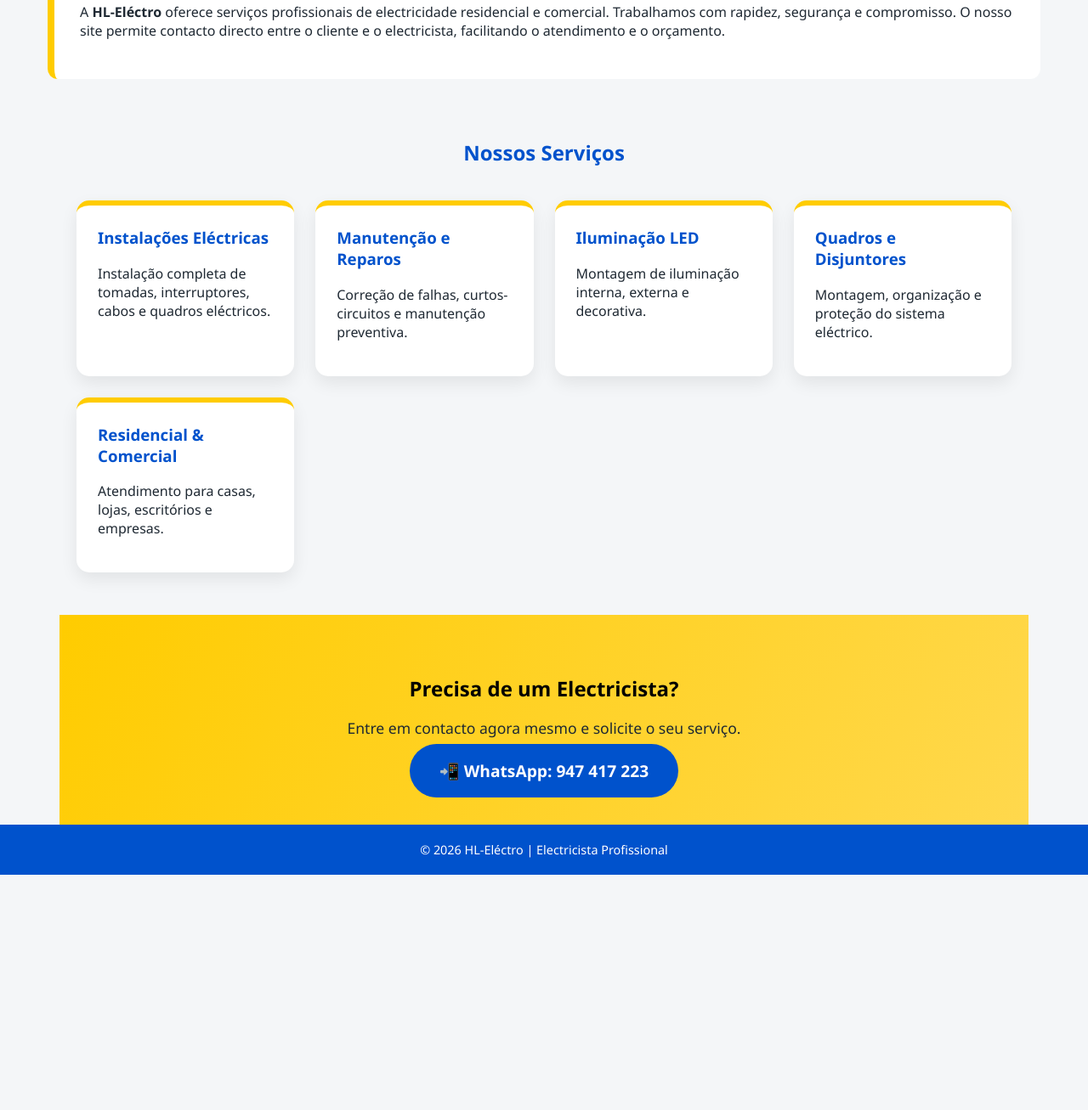
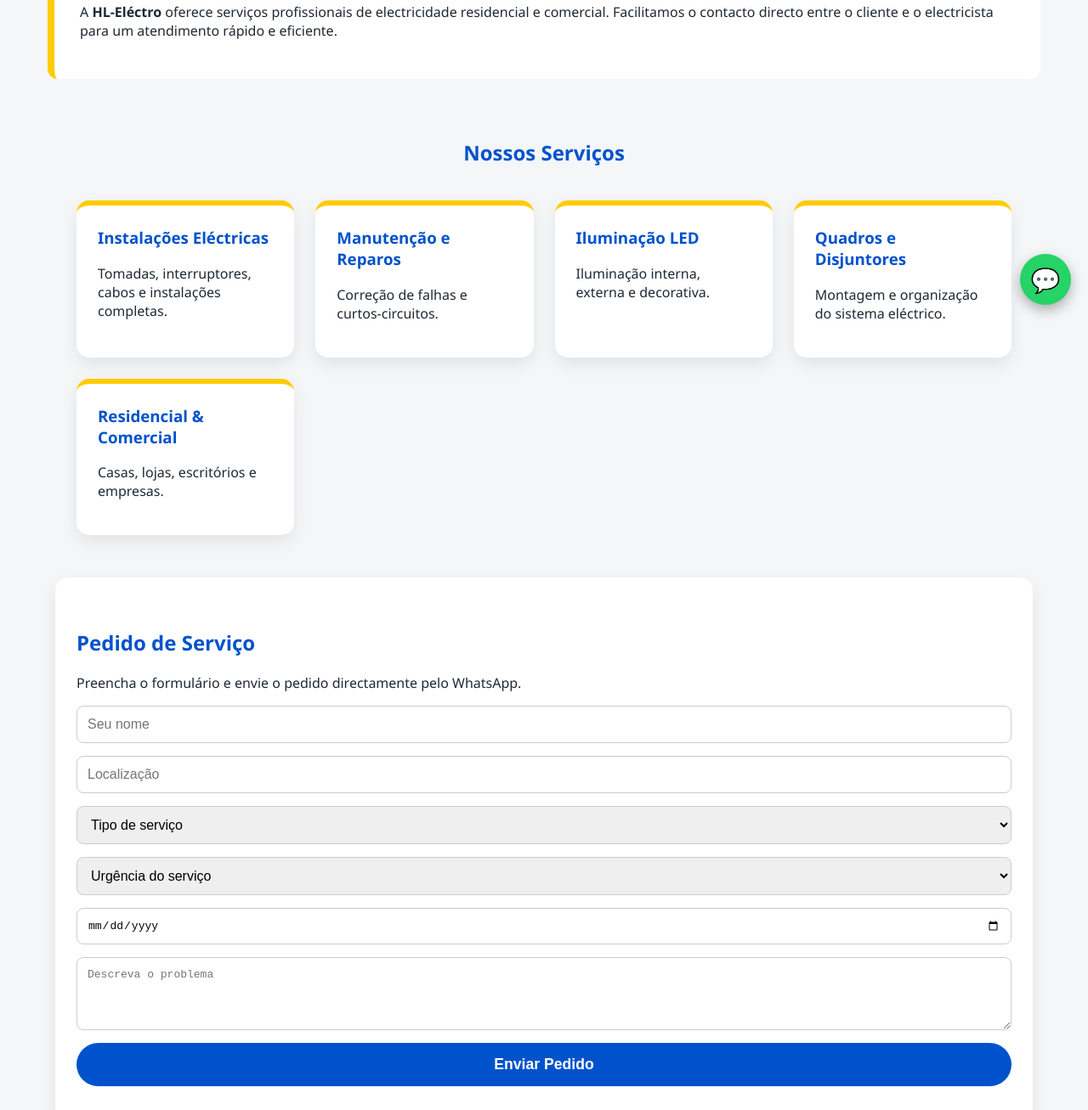
Before and after one commit to horcimatsubara-hub/hl-electro, a plain HTML site: page index.html in a window 1280 px wide. Shown: the part 421-1728 px from the top of the page at 85% size. Before the commit the page ends 1451 px from the top, so only its background shows below. Drawn offline with Linux system fonts and the light colour scheme.

Commit message:
Update index.html

```diff
--- a/index.html
+++ b/index.html
@@ -31,9 +31,7 @@
       margin: 0;
     }
 
-    header span {
-      color: var(--amarelo);
-    }
+    header span { color: var(--amarelo); }
 
     header p {
       margin-top: 15px;
@@ -65,15 +63,11 @@
       padding: 30px;
     }
 
-    .sobre h2 {
+    .sobre h2, .servicos h2, .formulario h2 {
       color: var(--azul);
     }
 
-    .servicos h2 {
-      text-align: center;
-      color: var(--azul);
-      margin-bottom: 40px;
-    }
+    .servicos h2 { text-align: center; margin-bottom: 40px; }
 
     .cards {
       display: grid;
@@ -87,42 +81,38 @@
       padding: 25px;
       box-shadow: 0 8px 20px rgba(0,0,0,0.08);
       border-top: 6px solid var(--amarelo);
-      transition: transform 0.3s;
     }
 
-    .card:hover {
-      transform: translateY(-6px);
+    .card h3 { color: var(--azul); margin-top: 0; }
+
+    .formulario {
+      background-color: white;
+      border-radius: 15px;
+      padding: 40px 25px;
+      box-shadow: 0 8px 20px rgba(0,0,0,0.08);
     }
 
-    .card h3 {
-      color: var(--azul);
-      margin-top: 0;
+    .formulario form {
+      display: grid;
+      gap: 15px;
     }
 
-    .cta {
-      background: linear-gradient(120deg, var(--amarelo), #ffd84d);
-      text-align: center;
-      padding: 50px 20px;
+    .formulario input, .formulario textarea, .formulario select {
+      padding: 12px;
+      border-radius: 8px;
+      border: 1px solid #ccc;
+      font-size: 1em;
     }
 
-    .cta h2 {
-      color: #000;
-      margin-bottom: 15px;
-    }
-
-    .cta p {
-      font-size: 1.1em;
-      margin-bottom: 25px;
-    }
-
-    .cta a {
+    .formulario button {
       background-color: var(--azul);
       color: white;
-      padding: 18px 35px;
-      border-radius: 50px;
-      font-size: 1.2em;
-      text-decoration: none;
+      border: none;
+      padding: 15px;
+      border-radius: 30px;
+      font-size: 1.1em;
       font-weight: bold;
+      cursor: pointer;
     }
 
     footer {
@@ -131,6 +121,25 @@
       text-align: center;
       padding: 20px;
       font-size: 0.9em;
+    }
+
+    /* BOTÃO FLUTUANTE WHATSAPP */
+    .whatsapp-float {
+      position: fixed;
+      bottom: 20px;
+      right: 20px;
+      background-color: #25d366;
+      color: white;
+      border-radius: 50%;
+      width: 60px;
+      height: 60px;
+      display: flex;
+      align-items: center;
+      justify-content: center;
+      font-size: 28px;
+      text-decoration: none;
+      box-shadow: 0 6px 15px rgba(0,0,0,0.3);
+      z-index: 1000;
     }
   </style>
 </head>
@@ -146,46 +155,67 @@
   <h2>Quem Somos</h2>
   <p>
     A <strong>HL-Eléctro</strong> oferece serviços profissionais de electricidade residencial e comercial.
-      Trabalhamos com rapidez, segurança e compromisso. O nosso site permite contacto directo entre o cliente
-      e o electricista, facilitando o atendimento e o orçamento.
+    Facilitamos o contacto directo entre o cliente e o electricista para um atendimento rápido e eficiente.
   </p>
 </section>
 
 <section class="servicos">
   <h2>Nossos Serviços</h2>
   <div class="cards">
-      <div class="card">
-        <h3>Instalações Eléctricas</h3>
-        <p>Instalação completa de tomadas, interruptores, cabos e quadros eléctricos.</p>
-      </div>
-      <div class="card">
-        <h3>Manutenção e Reparos</h3>
-        <p>Correção de falhas, curtos-circuitos e manutenção preventiva.</p>
-      </div>
-      <div class="card">
-        <h3>Iluminação LED</h3>
-        <p>Montagem de iluminação interna, externa e decorativa.</p>
-      </div>
-      <div class="card">
-        <h3>Quadros e Disjuntores</h3>
-        <p>Montagem, organização e proteção do sistema eléctrico.</p>
-      </div>
-      <div class="card">
-        <h3>Residencial & Comercial</h3>
-        <p>Atendimento para casas, lojas, escritórios e empresas.</p>
-      </div>
+    <div class="card"><h3>Instalações Eléctricas</h3><p>Tomadas, interruptores, cabos e instalações completas.</p></div>
+    <div class="card"><h3>Manutenção e Reparos</h3><p>Correção de falhas e curtos-circuitos.</p></div>
+    <div class="card"><h3>Iluminação LED</h3><p>Iluminação interna, externa e decorativa.</p></div>
+    <div class="card"><h3>Quadros e Disjuntores</h3><p>Montagem e organização do sistema eléctrico.</p></div>
+    <div class="card"><h3>Residencial & Comercial</h3><p>Casas, lojas, escritórios e empresas.</p></div>
   </div>
 </section>
 
-  <section class="cta">
-    <h2>Precisa de um Electricista?</h2>
-    <p>Entre em contacto agora mesmo e solicite o seu serviço.</p>
-    <a href="https://wa.me/244947417223" target="_blank">📲 WhatsApp: 947 417 223</a>
+<section class="formulario">
+  <h2>Pedido de Serviço</h2>
+  <p>Preencha o formulário e envie o pedido directamente pelo WhatsApp.</p>
+  <form onsubmit="enviarWhatsApp(event)">
+    <input type="text" id="nome" placeholder="Seu nome" required />
+    <input type="text" id="local" placeholder="Localização" required />
+    <select id="servico" required>
+      <option value="">Tipo de serviço</option>
+      <option>Instalação eléctrica</option>
+      <option>Reparo / Manutenção</option>
+      <option>Iluminação</option>
+      <option>Quadros e disjuntores</option>
+    </select>
+
+    <select id="urgencia" required>
+      <option value="">Urgência do serviço</option>
+      <option>Urgente</option>
+      <option>Normal</option>
+    </select>
+
+    <input type="date" id="data" required />
+    <textarea id="mensagem" rows="4" placeholder="Descreva o problema" required></textarea>
+    <button type="submit">Enviar Pedido</button>
+  </form>
 </section>
 
 <footer>
   © 2026 HL-Eléctro | Electricista Profissional
 </footer>
 
+<a class="whatsapp-float" href="https://wa.me/244947417223" target="_blank">💬</a>
+
+<script>
+  function enviarWhatsApp(e) {
+    e.preventDefault();
+    const nome = document.getElementById('nome').value;
+    const local = document.getElementById('local').value;
+    const servico = document.getElementById('servico').value;
+    const urgencia = document.getElementById('urgencia').value;
+    const data = document.getElementById('data').value;
+    const mensagem = document.getElementById('mensagem').value;
+
+    const texto = `🤖 *Pedido Automático HL-Eléctro*%0A%0A👤 Nome: ${nome}%0A📍 Local: ${local}%0A🔧 Serviço: ${servico}%0A⏰ Urgência: ${urgencia}%0A📅 Data desejada: ${data}%0A📝 Descrição: ${mensagem}%0A%0A_Enviado pelo site_`;
+    window.open(`https://wa.me/244947417223?text=${texto}`, '_blank');
+  }
+</script>
+
 </body>
   </html>
```
Lines whose indentation alone changed are shown as unchanged.
